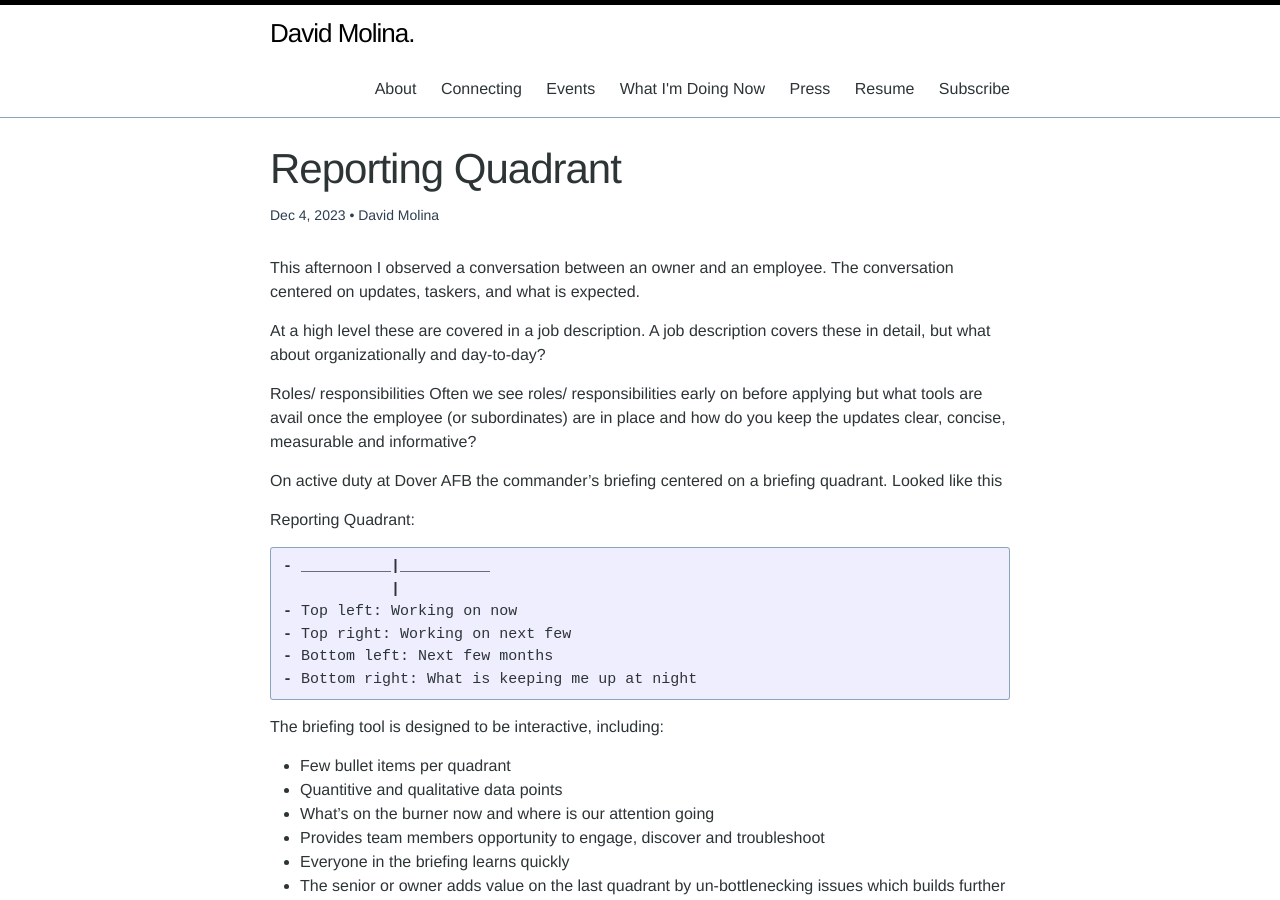
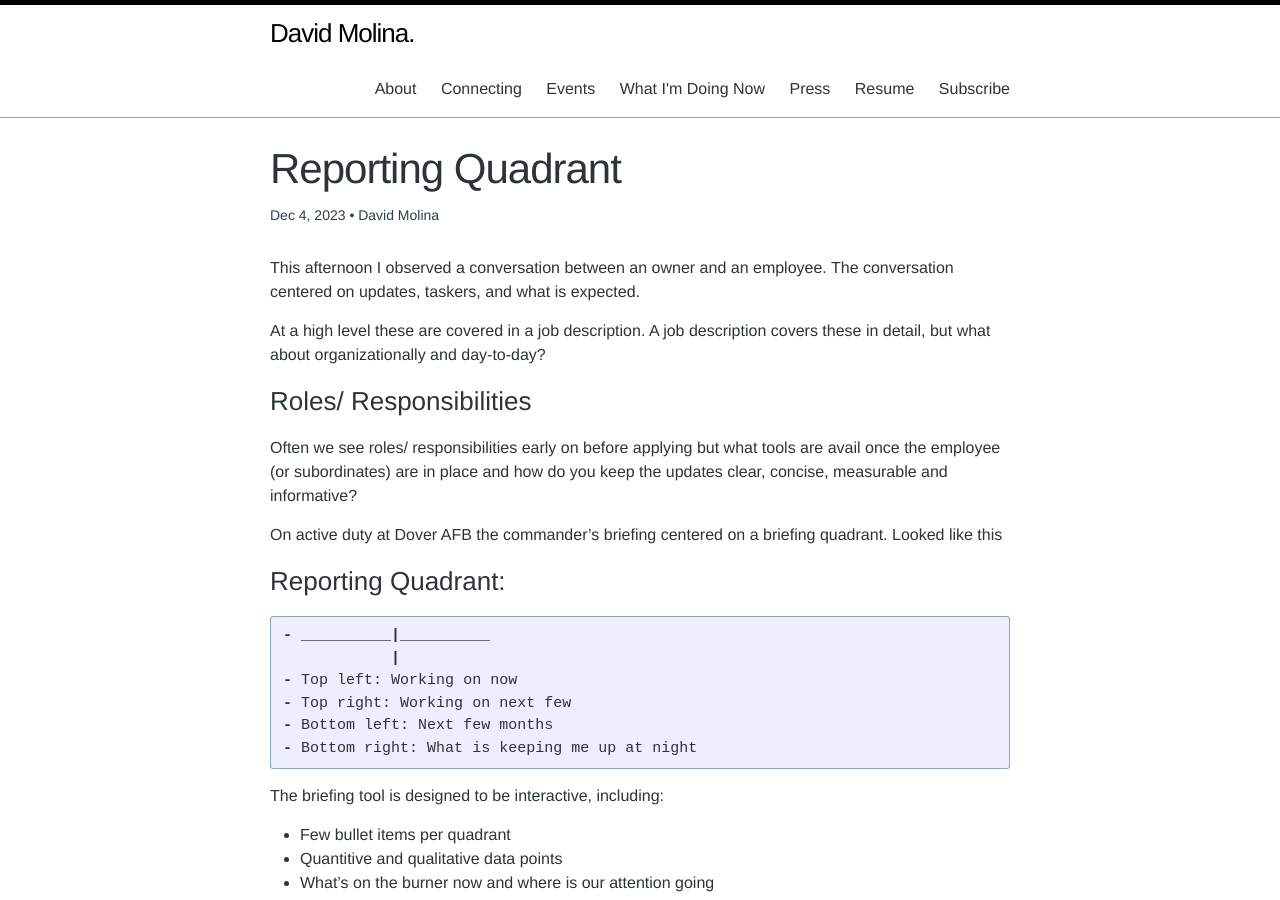
Before and after one commit to davidmolina/davidmolina.github.io, a Jekyll site: the page built from _posts/2023-12-04-reporting-quadrant.md, in a window 1280 px wide and 900 px high. Built offline with Jekyll 4.4.1, drawn with Linux system fonts in a browser that asks for light colours.

Commit message:
Add subtitles

````diff
--- a/_posts/2023-12-04-reporting-quadrant.md
+++ b/_posts/2023-12-04-reporting-quadrant.md
@@ -11,12 +11,12 @@ This afternoon I observed a conversation between an owner and an employee. The c
 
 At a high level these are covered in a job description. A job description covers these in detail, but what about organizationally and day-to-day?
 
-Roles/ responsibilities
+### Roles/ Responsibilities
 Often we see roles/ responsibilities early on before applying but what tools are avail once the employee (or subordinates) are in place and how do you keep the updates clear, concise, measurable and informative?
 
 On active duty at Dover AFB the commander’s briefing centered on a briefing quadrant. Looked like this
 
-Reporting Quadrant:
+### Reporting Quadrant:
 ```javascript
 - __________|__________
             |
````
